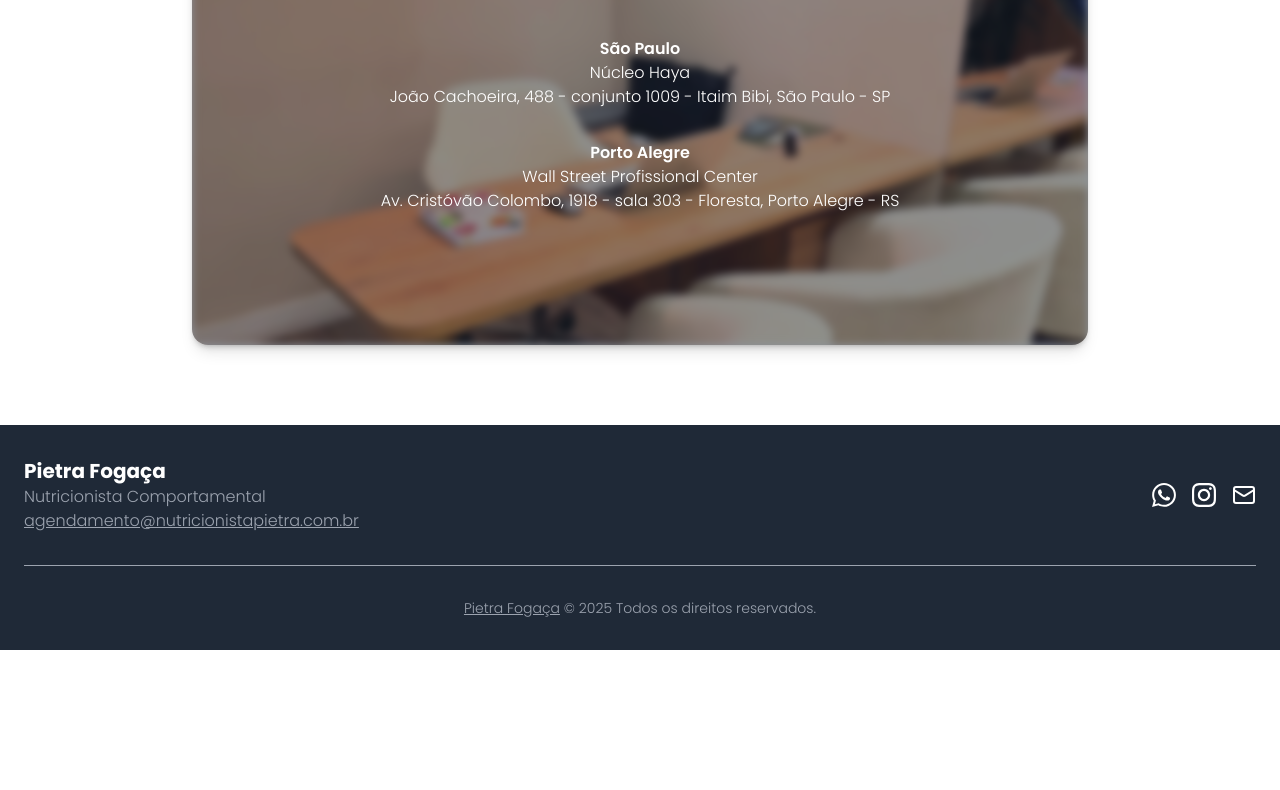
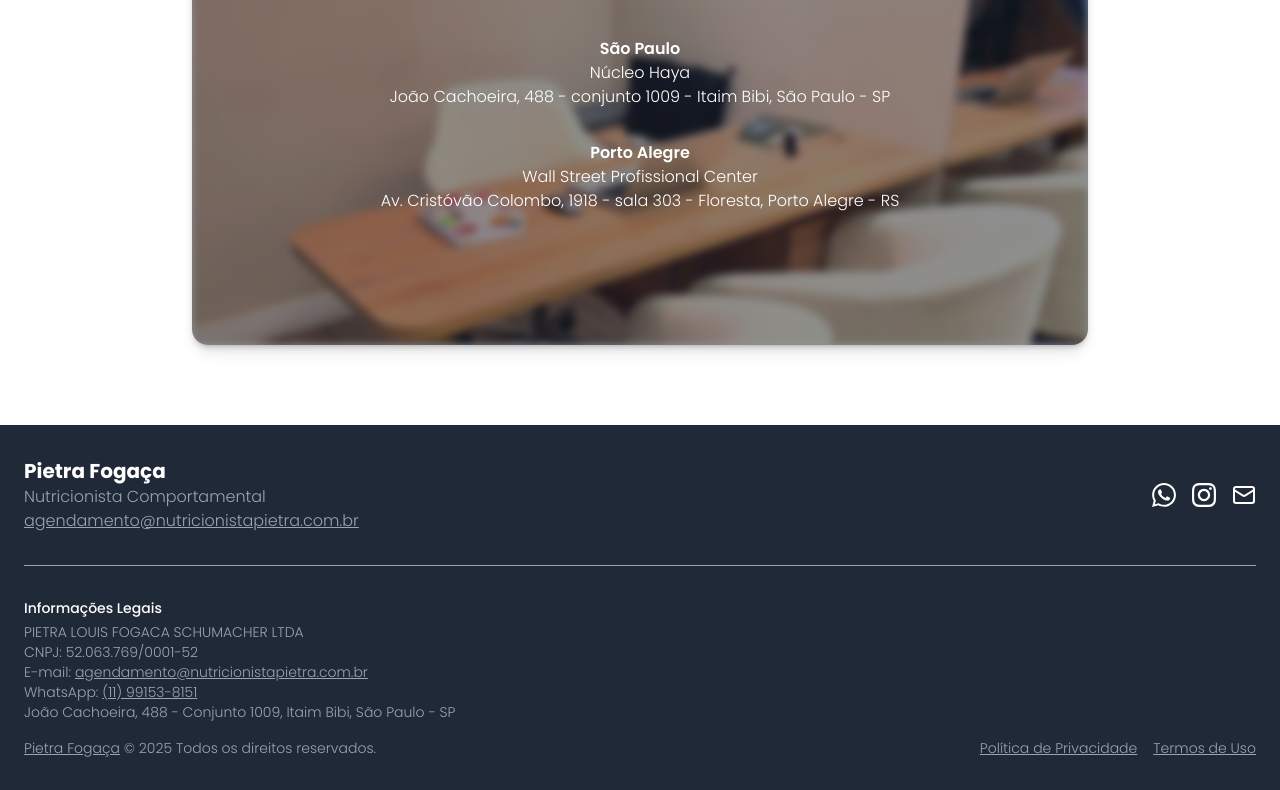
Before and after one commit to AndreClawdTeam/pietra-portfolio, a Next.js app: page / in a window 1280 px wide. Shown: the part 4704-5494 px from the top of the page. Before the commit the page ends 5354 px from the top, so only its background shows below. Built offline with nearby package versions, Linux system fonts and the light colour scheme.

Commit message:
feat: add legal info and policy links to footer

```diff
--- a/src/components/Footer.tsx
+++ b/src/components/Footer.tsx
@@ -67,7 +67,38 @@ export function Footer() {
           </div>
         </div>
 
-        <div className="mt-8 border-t border-muted pt-8 text-center text-sm text-muted">
+        <div className="mt-8 border-t border-muted pt-8 text-sm text-muted">
+          <div className="mb-4">
+            <p className="font-medium text-tertiary-foreground mb-1">
+              Informações Legais
+            </p>
+            <p>PIETRA LOUIS FOGACA SCHUMACHER LTDA</p>
+            <p>CNPJ: 52.063.769/0001-52</p>
+            <p>
+              E-mail:{" "}
+              <Link
+                href="mailto:agendamento@nutricionistapietra.com.br"
+                className="text-muted hover:text-tertiary-foreground underline!"
+              >
+                agendamento@nutricionistapietra.com.br
+              </Link>
+            </p>
+            <p>
+              WhatsApp:{" "}
+              <Link
+                href="https://wa.me/5511991538151"
+                className="text-muted hover:text-tertiary-foreground underline!"
+              >
+                (11) 99153-8151
+              </Link>
+            </p>
+            <p>
+              João Cachoeira, 488 - Conjunto 1009, Itaim Bibi, São Paulo - SP
+            </p>
+          </div>
+
+          <div className="flex flex-col md:flex-row items-center justify-between gap-2">
+            <p>
               <Link
                 href="/studio"
                 className="text-muted hover:text-tertiary-foreground underline!"
@@ -75,6 +106,22 @@ export function Footer() {
                 {siteContent.footer.name}
               </Link>{" "}
               © {new Date().getFullYear()} {siteContent.footer.copyright}
+            </p>
+            <div className="flex gap-4">
+              <Link
+                href="/politica-de-privacidade"
+                className="text-muted hover:text-tertiary-foreground underline!"
+              >
+                Política de Privacidade
+              </Link>
+              <Link
+                href="/termos-de-uso"
+                className="text-muted hover:text-tertiary-foreground underline!"
+              >
+                Termos de Uso
+              </Link>
+            </div>
+          </div>
         </div>
       </div>
     </footer>
```
Lines whose indentation alone changed are shown as unchanged.
